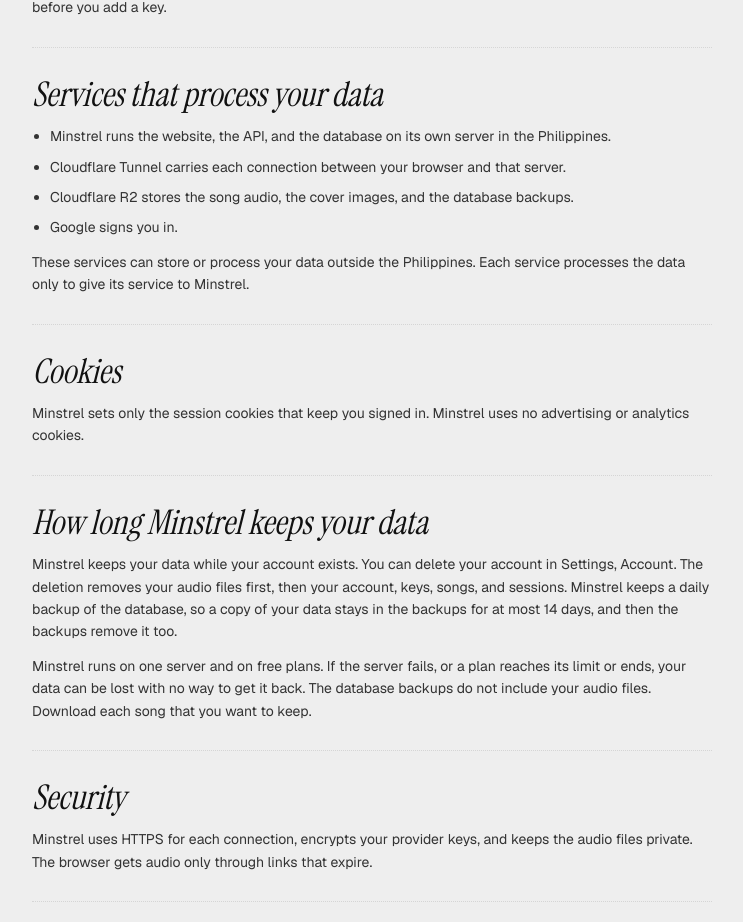
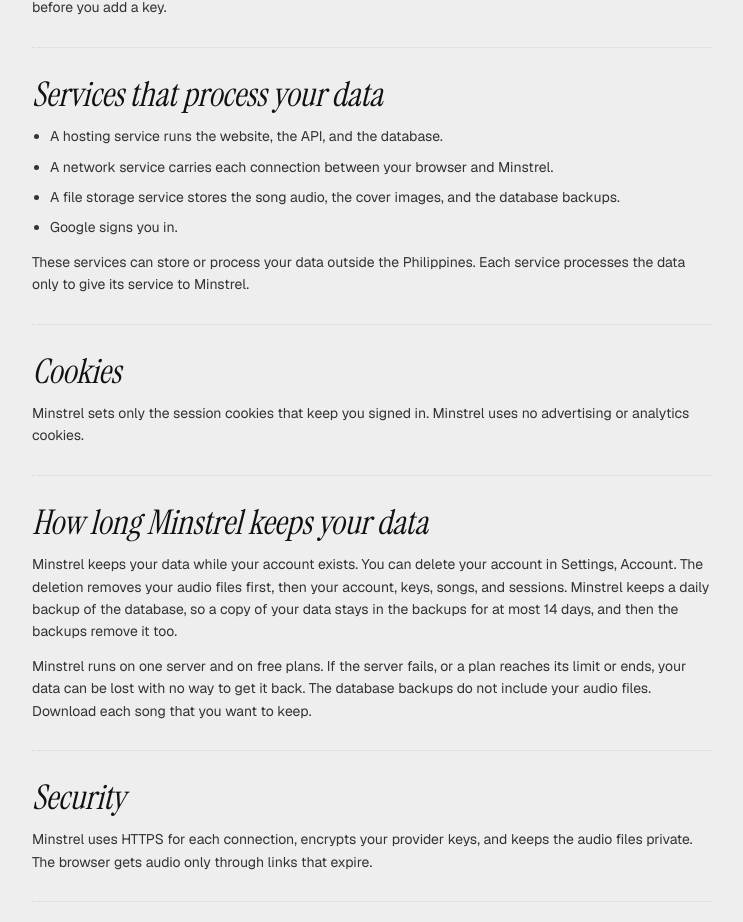
Before and after one commit to alienstro/minstrel, a Next.js app in the folder apps/web/: page /privacy in a window 1280 px wide. Shown: the part 1319-2241 px from the top of the page, without its empty margins (446-1189 px from the left). Built offline with nearby package versions, Linux system fonts and the light colour scheme.

Commit message:
fix(web): describe the hosting by kind in the privacy policy
The owner keeps the tech stack private. The policy now names only
Google, which users see at sign-in, and describes the other services
by what they do.

```diff
--- a/apps/web/src/components/legal/privacy-policy.tsx
+++ b/apps/web/src/components/legal/privacy-policy.tsx
@@ -59,9 +59,9 @@ export function PrivacyPolicy() {
 
       <LegalSection title="Services that process your data">
         <ul className="m-0 list-disc space-y-2 pl-[18px]">
-          <li>Minstrel runs the website, the API, and the database on its own server in the Philippines.</li>
-          <li>Cloudflare Tunnel carries each connection between your browser and that server.</li>
-          <li>Cloudflare R2 stores the song audio, the cover images, and the database backups.</li>
+          <li>A hosting service runs the website, the API, and the database.</li>
+          <li>A network service carries each connection between your browser and Minstrel.</li>
+          <li>A file storage service stores the song audio, the cover images, and the database backups.</li>
           <li>Google signs you in.</li>
         </ul>
         <p>
```
Also changed, not shown: 1 other file (tests, documents, lock files or other folders).
